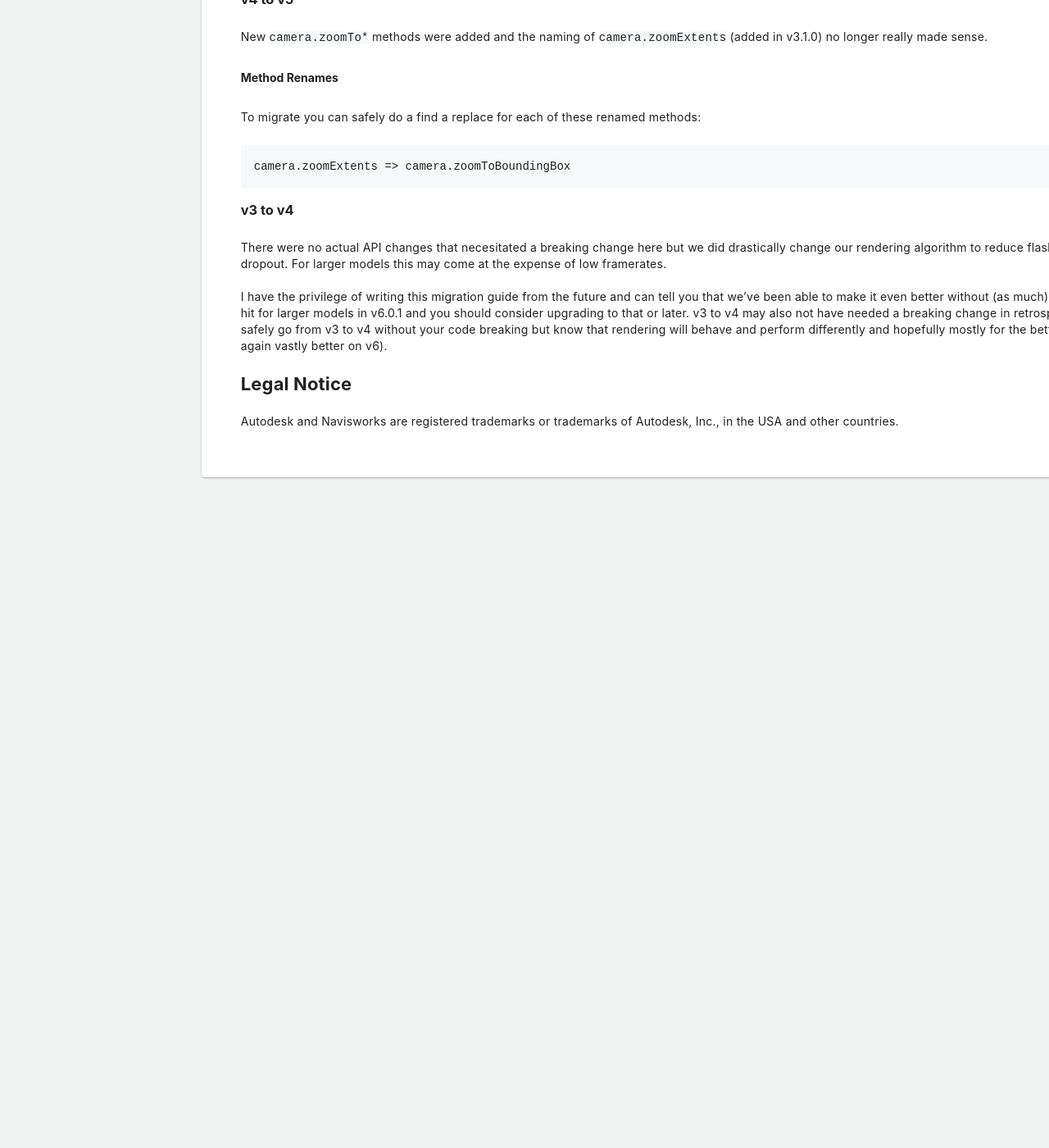
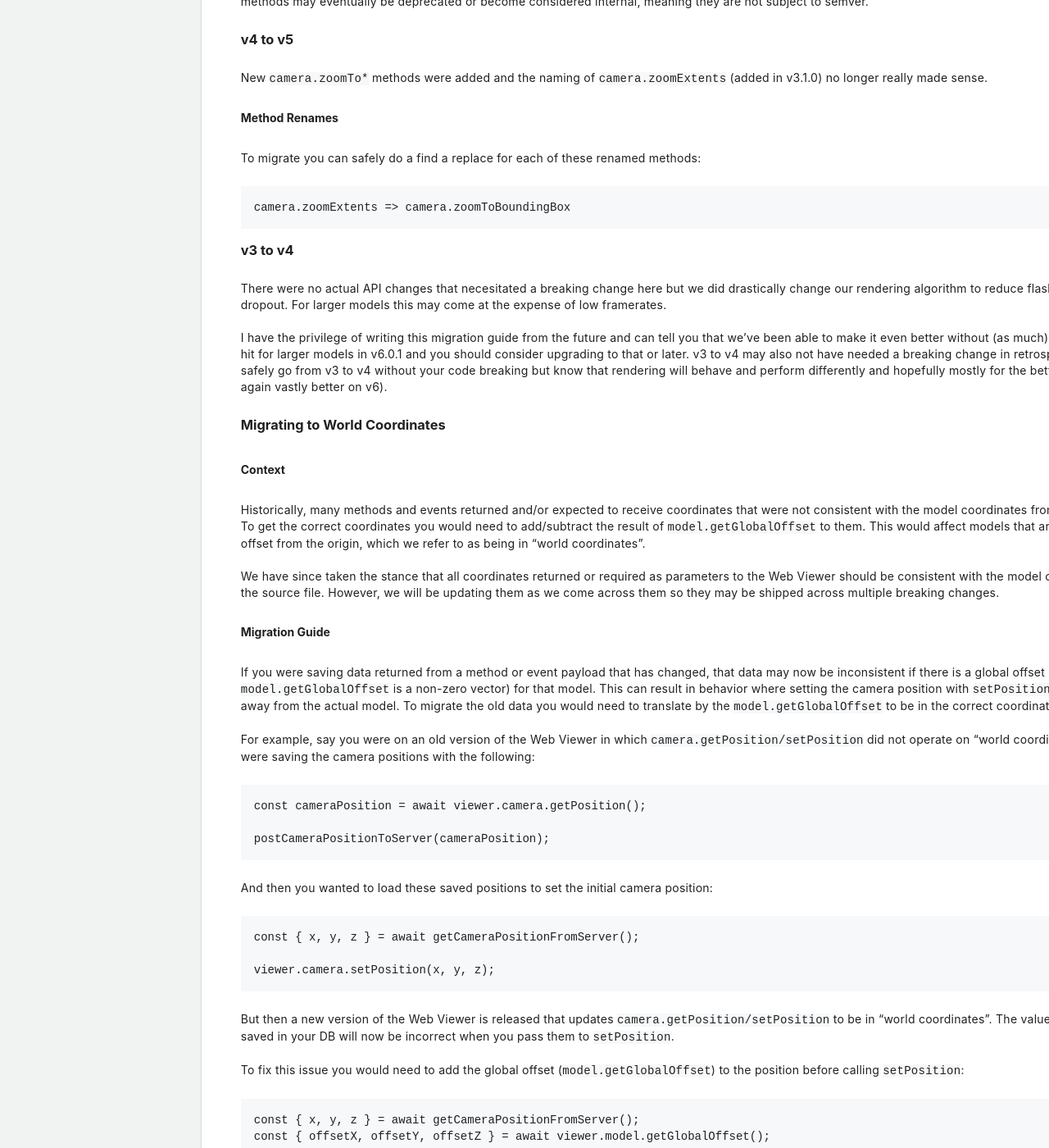
Before and after one commit to procore/documentation, a Jekyll site: the page built from bim_webviewer/bim_web_viewer.md, in a window 1280 px wide and 1400 px high, scrolled down 86019 px. Shown: the whole window at 82% size. Built offline with Jekyll 4.4.1, drawn with Linux system fonts in a browser that asks for light colours; comment, search, counter and statistics services are not loaded; before the commit the page ends 86649 px from its top, so only the background shows below that; some of the changed text lies outside the part shown.

Commit message:
Add v9 to v10 and extract a section on migrating to world coordinates that we can link to in future migration guides

````diff
--- a/bim_webviewer/bim_web_viewer.md
+++ b/bim_webviewer/bim_web_viewer.md
@@ -3795,6 +3795,16 @@ The one addition we've made is the `unit` field. If the `unit` is not present, w
   <a class="heading-link" href="#migration-guides"></a>
 </p>
 
+### v9 to v10
+
+<p class="heading-link-container">
+  <a class="heading-link" href="#v9-to-v10"></a>
+</p>
+
+The [`intersectPointClick`](#intersectpointclick) event's payload has changed to return "world coordinates".
+
+If you were using the payload from this event, you will need to update your code to be in the appropriate coordinate system. See [Migrating to World Coordinates](#migrating-to-world-coordinates)
+
 ### v8 to v9
 
 <p class="heading-link-container">
@@ -3815,8 +3825,6 @@ const dataUrl = viewer.camera.getSnapshotDataUrl();
 const dataUrl = await viewer.camera.getSnapshotDataUrl();
 ```
 
-
-
 ### v7 to v8
 
 <p class="heading-link-container">
@@ -3825,7 +3833,7 @@ const dataUrl = await viewer.camera.getSnapshotDataUrl();
 
 #### Coordinates Should Be Consistent with the Source File
 
-Several methods were returning/expecting to receive coordinates that were not consistent with the model coordinates from the source file. Prior to this change, to get the correct coordinates you would need to add the result of `model.getGlobalOffset` to them. This would affect models that are significantly offset from the origin, which we refer to as being in "world coordinates". As of this change, most instances of not returning "world coordinates" have been fixed.
+Several methods now return or expect to receive "world coordinates".
 
 The changed methods:
 
@@ -3838,7 +3846,7 @@ The changed methods:
 - `camera.setBcfCamera` took a second boolean argument that defaulted to receiving local coordinates. If you were passing `false` or nothing here it will no longer be consistent with the coordinates from other methods. If you were passing `true` then no change required.
 - `model.ModelToMapSpace` now expects a `point` parameter in world coordinates.
 
-If you were saving data returned from these, that data may now be inconsistent if there is a global offset (i.e. if `model.getGlobalOffset` is a non-zero vector) for that model. This can result in behavior where setting the camera position with `setPosition` may be very far away from the actual model. To migrate the old data you would need to translate by the `model.getGlobalOffset` to be in the correct coordinate system.
+If you were using these methods, you will need to update your code to be in the appropriate coordinate system. See [Migrating to World Coordinates](#migrating-to-world-coordinates)
 
 #### `model.getSections` Now Requires Format Parameter
 
@@ -4099,6 +4107,62 @@ There were no actual API changes that necesitated a breaking change here but we
 
 I have the privilege of writing this migration guide from the future and can tell you that we've been able to make it even better without (as much) of a framerate hit for larger models in v6.0.1 and you should consider upgrading to that or later. v3 to v4 may also not have needed a breaking change in retrospect so you can safely go from v3 to v4 without your code breaking but know that rendering will behave and perform differently and hopefully mostly for the better on v4 (but again vastly better on v6).
 
+### Migrating to World Coordinates
+
+<p class="heading-link-container">
+  <a class="heading-link" href="#migrating-to-world-coordinates"></a>
+</p>
+
+#### Context
+
+Historically, many methods and events returned and/or expected to receive coordinates that were not consistent with the model coordinates from the source file. To get the correct coordinates you would need to add/subtract the result of `model.getGlobalOffset` to them. This would affect models that are significantly offset from the origin, which we refer to as being in "world coordinates".
+
+We have since taken the stance that all coordinates returned or required as parameters to the Web Viewer should be consistent with the model coordinates from the source file. However, we will be updating them as we come across them so they may be shipped across multiple breaking changes.
+
+#### Migration Guide
+
+If you were saving data returned from a method or event payload that has changed, that data may now be inconsistent if there is a global offset (i.e. if `model.getGlobalOffset` is a non-zero vector) for that model. This can result in behavior where setting the camera position with `setPosition` may be very far away from the actual model. To migrate the old data you would need to translate by the `model.getGlobalOffset` to be in the correct coordinate system.
+
+For example, say you were on an old version of the Web Viewer in which `camera.getPosition/setPosition` did not operate on "world coordinates" and you were saving the camera positions with the following:
+
+```ts
+const cameraPosition = await viewer.camera.getPosition();
+
+postCameraPositionToServer(cameraPosition);
+```
+
+And then you wanted to load these saved positions to set the initial camera position:
+
+```ts
+const { x, y, z } = await getCameraPositionFromServer();
+
+viewer.camera.setPosition(x, y, z);
+```
+
+But then a new version of the Web Viewer is released that updates `camera.getPosition/setPosition` to be in "world coordinates". The values you have saved in your DB will now be incorrect when you pass them to `setPosition`.
+
+To fix this issue you would need to add the global offset (`model.getGlobalOffset`) to the position before calling `setPosition`:
+
+```ts
+const { x, y, z } = await getCameraPositionFromServer();
+const { offsetX, offsetY, offsetZ } = await viewer.model.getGlobalOffset();
+
+viewer.camera.setPosition(x + offsetX, y + offsetY, z + offsetZ);
+```
+
+Saving to the DB would also need to be updated to keep your DB values in a consistent coordinate system:
+
+```ts
+const { x, y, z } = await viewer.camera.getPosition();
+const { offsetX, offsetY, offsetZ } = await viewer.model.getGlobalOffset();
+
+postCameraPositionToServer({
+  x: x - offsetX,
+  y: y - offsetY,
+  z: z - offsetZ
+});
+```
+
 ## Legal Notice
 
 <p class="heading-link-container">
````
